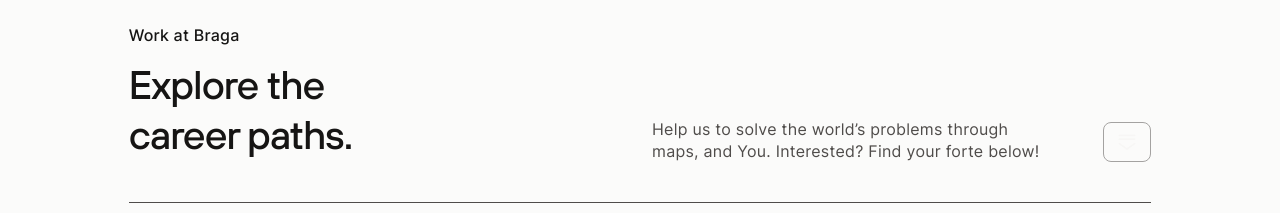
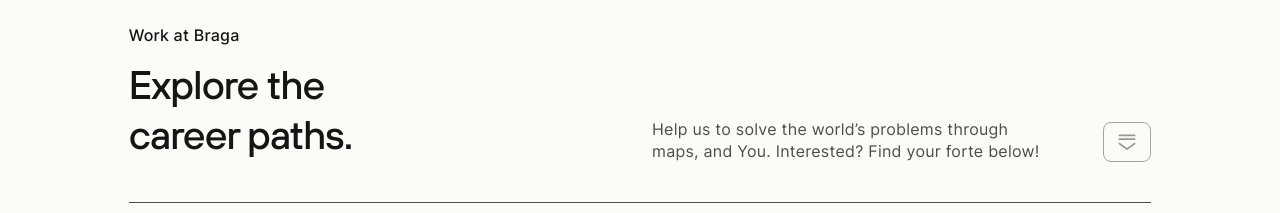
Before and after one commit to FelineJTD/braga-technologies-main-site, a Next.js app: page /company/career in a window 1280 px wide. Shown: the part 1860-2073 px from the top of the page. Built offline with nearby package versions, Linux system fonts and the light colour scheme.

Commit message:
fix arrow color

```diff
--- a/components/navbar.js
+++ b/components/navbar.js
@@ -170,7 +170,7 @@ export default function Navbar({color='light'}) {
             </button>
           </a> */}
           <p className='text-sm'>Geodashboard <span className='bg-primary text-white rounded-3xl text-[8px] py-1 px-2 relative bottom-[2px]'>Releasing Soon</span></p>
-          <img src='/navbar/ic-arrow-left.svg' alt='Navbar menu button' id='toggle' onClick={toggleMobileNav} className='lg:hidden ml-3 relative cursor-pointer duration-300' />
+          <img src={color == 'light' ? '/navbar/ic-arrow-left.svg' : '/navbar/ic-arrow-left-white.svg'} alt='Navbar menu button' id='toggle' onClick={toggleMobileNav} className='lg:hidden ml-3 relative cursor-pointer duration-300' />
         </div>
       </nav>
     </>
--- a/components/section-jobs.js
+++ b/components/section-jobs.js
@@ -84,10 +84,7 @@ export default function JobsSection({ jobs }) {
         <img
           src='/navbar/ic-arrow-left.svg'
           alt='drop down icon'
-          objectFit='contain'
-          objectPosition='center'
-          width={20}
-          height={20}
+          className='w-5 h-5 object-contain object-center'
         />
       </div>
 
```
Also changed, not shown: public/navbar/ic-arrow-left-white.svg (added), public/navbar/ic-arrow-left.svg.
